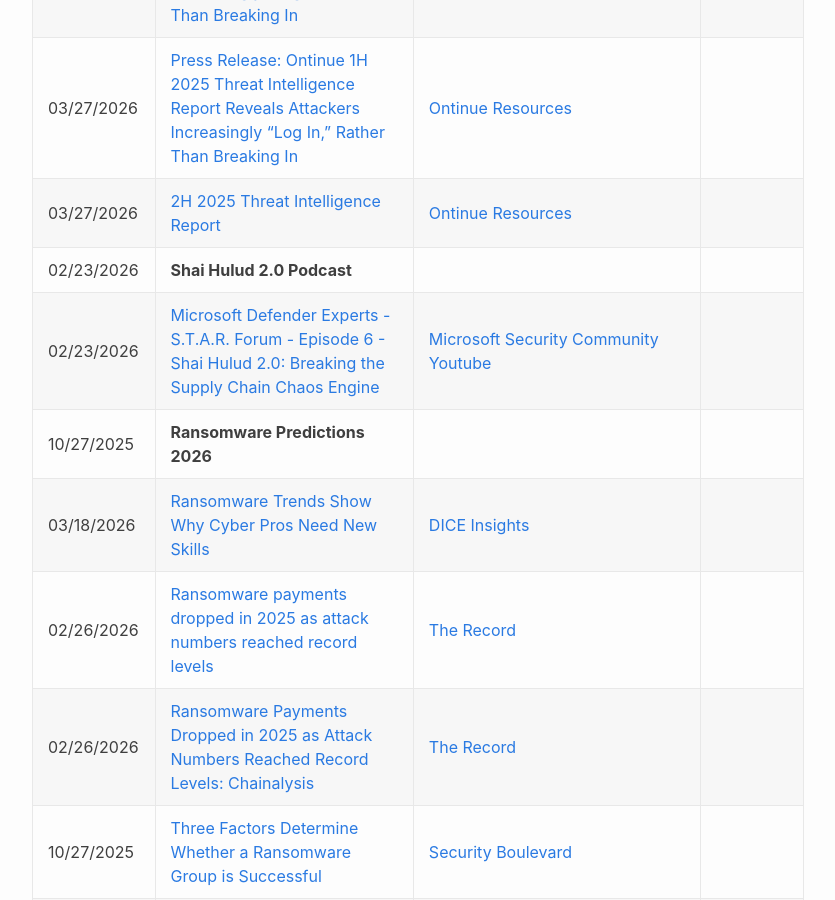
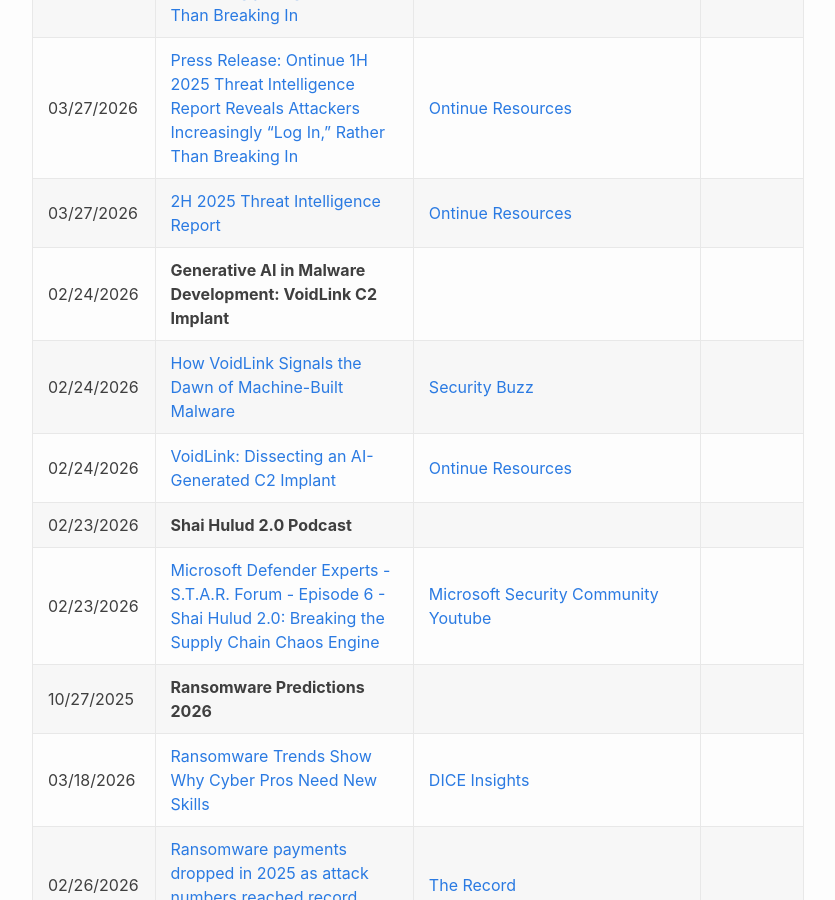
Before and after one commit to inverzeio/blog, a Jekyll site: the page built from media.md, in a window 1280 px wide and 900 px high, scrolled down 1338 px. Shown: the whole window, without its empty margins (222-1057 px from the left). Built offline with Jekyll 4.4.1, drawn with Linux system fonts in a browser that asks for light colours.

Commit message:
Add new entries for VoidLink C2 Implant articles

```diff
--- a/media.md
+++ b/media.md
@@ -21,6 +21,9 @@
 | 03/30/2026 | [Ontinue Threat Intelligence Report Reveals Attackers Increasingly “Log In,” Rather Than Breaking In](https://coinatoms.com/news/ontinue-threat-intelligence-report-reveals-attackers-increasingly-log-in-rather-than-breaking-in/) | [Coin Atoms](https://coinatoms.com) |
 | 03/27/2026 | [Press Release: Ontinue 1H 2025 Threat Intelligence Report Reveals Attackers Increasingly “Log In,” Rather Than Breaking In](https://www.ontinue.com/ontinue-2h-2025-threat-intel-report/) | [Ontinue Resources](https://www.ontinue.com/resources/) |
 | 03/27/2026 | [2H 2025 Threat Intelligence Report](https://www.ontinue.com/wp-content/uploads/2026/03/2026_2H2025-Threat-Intelligence-Report.pdf) | [Ontinue Resources](https://www.ontinue.com/resources/) |
+| 02/24/2026 | **Generative AI in Malware Development: VoidLink C2 Implant** |
+| 02/24/2026 | [How VoidLink Signals the Dawn of Machine-Built Malware](https://securitybuzz.com/cybersecurity-news/how-voidlink-signals-the-dawn-of-machine-built-malware/) | [Security Buzz](https://securitybuzz.com/) |
+| 02/24/2026 | [VoidLink: Dissecting an AI-Generated C2 Implant](https://www.ontinue.com/resource/voidlink-dissecting-an-ai-generated-c2-implant/) | [Ontinue Resources](https://www.ontinue.com/resources/) |
 | 02/23/2026 | **Shai Hulud 2.0 Podcast** |
 | 02/23/2026 | [Microsoft Defender Experts - S.T.A.R. Forum - Episode 6 - Shai Hulud 2.0: Breaking the Supply Chain Chaos Engine](https://www.youtube.com/watch?v=QCsrrwYjZKc) | [Microsoft Security Community Youtube](https://www.youtube.com/@MicrosoftSecurityCommunity) |
 | 10/27/2025 | **Ransomware Predictions 2026** |
```
